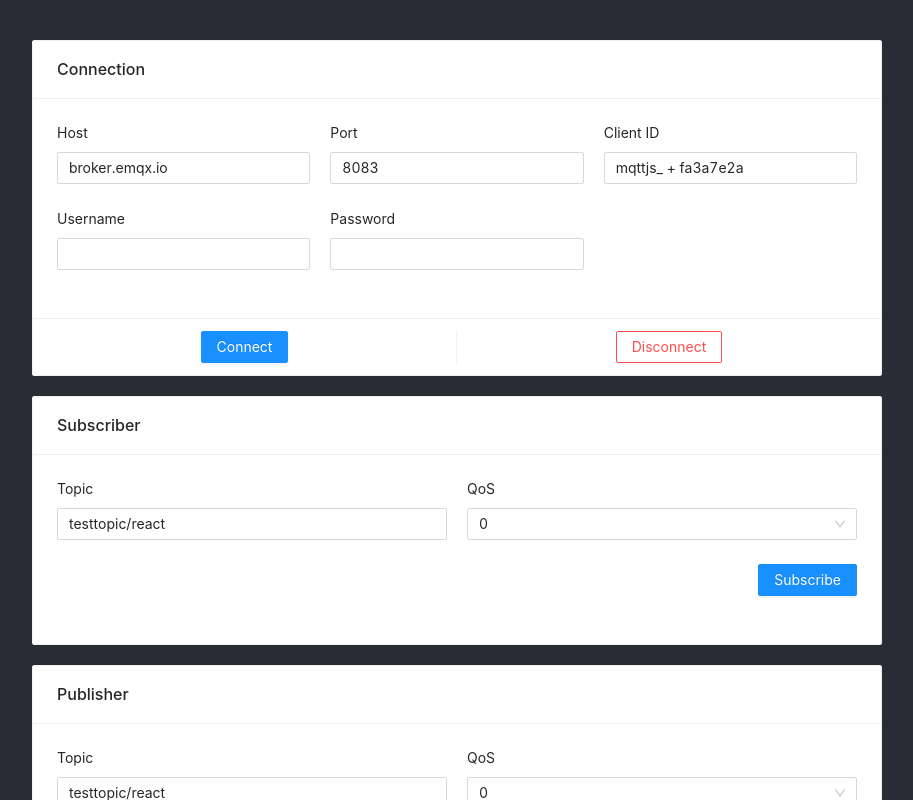
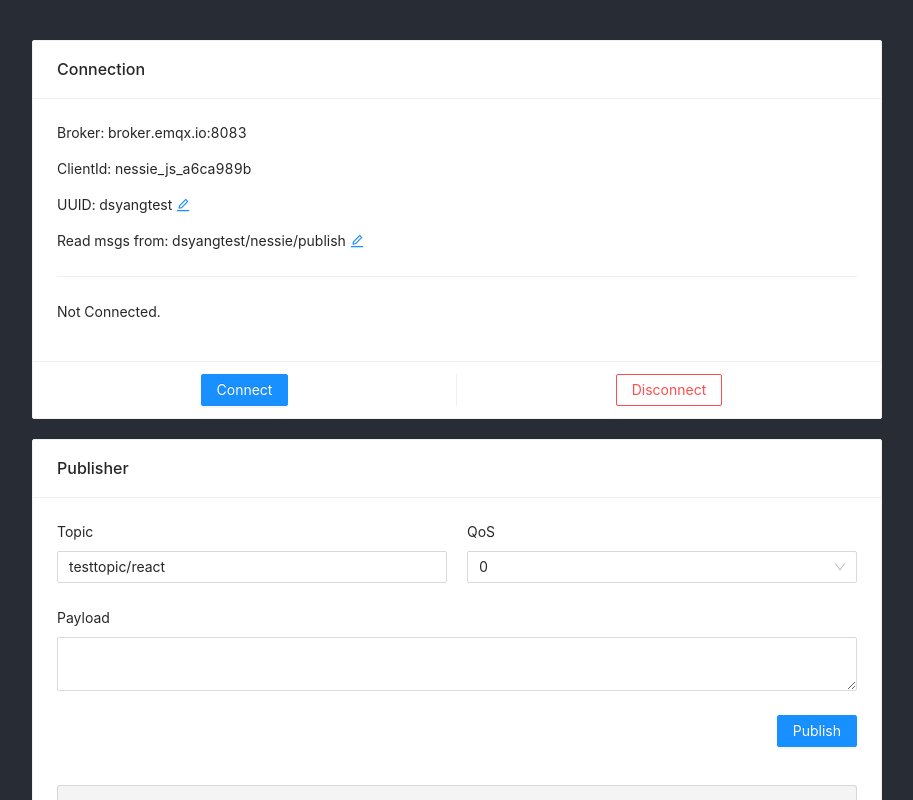
Before and after one commit to dsyang/nessie, a React (Create React App) app in the folder nessie_js/: page / in a window 1280 px wide. Shown: the top 800 px of the page, without its empty margins (183-1096 px from the left). Built offline with nearby package versions, Linux system fonts and the light colour scheme.

Commit message:
update connection card to subscribe and show editable values

```diff
--- a/nessie_js/src/components/Hook/Connection.js
+++ b/nessie_js/src/components/Hook/Connection.js
@@ -1,15 +1,18 @@
-import React from 'react';
-import { Card, Button, Form, Input, Row, Col } from 'antd';
+import React, { useEffect, useState } from 'react';
+import { Card, Button, Form, Typography, Divider } from 'antd';
+const { Paragraph } = Typography;
 
-const Connection = ({ connect, disconnect, connectBtn }) => {
+const Connection = ({ clientId, connect, disconnect, connectBtn, subscribe, unsubscribe, isSubed}) => {
+  const isConnected = connectBtn === 'Connected';
   const [form] = Form.useForm();
   const record = {
     host: 'broker.emqx.io',
-    clientId: `mqttjs_ + ${Math.random().toString(16).substr(2, 8)}`,
     port: 8083,
   };
-  const onFinish = (values) => {
-    const { host, clientId, port, username, password } = values;
+  const [topicUUID, setTopicUUID] = useState('dsyangtest');
+  const [subTopic, setSubTopic] = useState('nessie/publish');
+  const onFinish = () => {
+    const { host, port } = record;
     const url = `ws://${host}:${port}/mqtt`;
     const options = {
       keepalive: 30,
@@ -24,11 +27,9 @@ const Connection = ({ connect, disconnect, connectBtn }) => {
         qos: 0,
         retain: false
       },
-      rejectUnauthorized: false
+      rejectUnauthorized: false,
+      clientId: clientId
     };
-    options.clientId = clientId;
-    options.username = username;
-    options.password = password;
     connect(url, options);
   };
 
@@ -37,10 +38,23 @@ const Connection = ({ connect, disconnect, connectBtn }) => {
   };
 
   const handleDisconnect = () => {
+    unsubscribe({topic: subTopic})
     disconnect();
   };
 
-  const ConnectionForm = (
+  const subscriptionArgs = {
+    shouldSubscribe: isConnected && !isSubed,
+    topic: subTopic
+  }
+
+  useEffect( () => {
+    if (subscriptionArgs.shouldSubscribe) {
+      subscribe({ topic: subscriptionArgs.topic, qos: 0})
+    }
+  }, [subscriptionArgs, subscribe]);
+
+  const statusText = !isConnected ? "Not Connected." : (isSubed ? "Ready" : "Not Subscribed.")
+  const ConnectionInfo = (
     <Form
       layout="vertical"
       name="basic"
@@ -48,48 +62,17 @@ const Connection = ({ connect, disconnect, connectBtn }) => {
       initialValues={record}
       onFinish={onFinish}
     >
-      <Row gutter={20}>
-        <Col span={8}>
-          <Form.Item
-            label="Host"
-            name="host"
-          >
-            <Input />
-          </Form.Item>
-        </Col>
-        <Col span={8}>
-          <Form.Item
-            label="Port"
-            name="port"
-          >
-            <Input />
-          </Form.Item>
-        </Col>
-        <Col span={8}>
-          <Form.Item
-            label="Client ID"
-            name="clientId"
-          >
-            <Input />
-          </Form.Item>
-        </Col>
-        <Col span={8}>
-          <Form.Item
-            label="Username"
-            name="username"
-          >
-            <Input />
-          </Form.Item>
-        </Col>
-        <Col span={8}>
-          <Form.Item
-            label="Password"
-            name="password"
-          >
-            <Input />
-          </Form.Item>
-        </Col>
-      </Row>
+      <Typography>
+        <Paragraph> Broker: {record.host}:{record.port}</Paragraph>
+        <Paragraph> ClientId: {clientId}</Paragraph>
+        <Typography.Text>UUID: </Typography.Text>
+        <Typography.Text editable={{onChange: setTopicUUID}}>{topicUUID}</Typography.Text>
+        <Paragraph></Paragraph>
+        <Typography.Text>Read msgs from: {topicUUID}/</Typography.Text>
+        <Typography.Text editable={{onChange: setSubTopic}}>{subTopic}</Typography.Text>
+        <Divider />
+        <Paragraph>{statusText}</Paragraph>
+      </Typography>
     </Form>
   )
 
@@ -97,11 +80,11 @@ const Connection = ({ connect, disconnect, connectBtn }) => {
     <Card
       title="Connection"
       actions={[
-        <Button type="primary" onClick={handleConnect}>{connectBtn}</Button>,
+        <Button type="primary" onClick={handleConnect} disabled={isConnected}>{connectBtn}</Button>,
         <Button danger onClick={handleDisconnect}>Disconnect</Button>
       ]}
     >
-      {ConnectionForm}
+      {ConnectionInfo}
     </Card>
   );
 }
--- a/nessie_js/src/components/Hook/Subscriber.js
+++ /dev/null
@@ -1,75 +0,0 @@
-import React, { useContext } from 'react';
-import { Card, Form, Input, Row, Col, Button, Select } from 'antd';
-import { QosOption } from './index'
-
-const Subscriber = ({ sub, unSub, showUnsub }) => {
-  const [form] = Form.useForm();
-  const qosOptions = useContext(QosOption);
-
-  const record = {
-    topic: 'testtopic/react',
-    qos: 0,
-  };
-
-  const onFinish = (values) => {
-    sub(values);
-  };
-
-  const handleUnsub = () => {
-    const values = form.getFieldsValue();
-    unSub(values);
-  };
-
-  const SubForm = (
-    <Form
-      layout="vertical"
-      name="basic"
-      form={form}
-      initialValues={record}
-      onFinish={onFinish}
-    >
-      <Row gutter={20}>
-        <Col span={12}>
-          <Form.Item
-            label="Topic"
-            name="topic"
-          >
-            <Input />
-          </Form.Item>
-        </Col>
-        <Col span={12}>
-          <Form.Item
-            label="QoS"
-            name="qos"
-          >
-            <Select options={qosOptions} />
-          </Form.Item>
-        </Col>
-        <Col span={8} offset={16} style={{ textAlign: 'right' }}>
-          <Form.Item>
-            <Button type="primary" htmlType="submit">
-              Subscribe
-            </Button>
-            {
-              showUnsub ?
-                <Button type="danger" style={{ marginLeft: '10px' }} onClick={handleUnsub}>
-                  Unsubscribe
-                </Button>
-                : null
-            }
-          </Form.Item>
-        </Col>
-      </Row>
-    </Form>
-  )
-
-  return (
-    <Card
-      title="Subscriber"
-    >
-      {SubForm}
-    </Card>
-  );
-}
-
-export default Subscriber;
--- a/nessie_js/src/components/Hook/index.js
+++ b/nessie_js/src/components/Hook/index.js
@@ -1,7 +1,6 @@
 import React, { createContext, useEffect, useState } from 'react';
 import Connection from './Connection';
 import Publisher from './Publisher';
-import Subscriber from './Subscriber';
 import Receiver from './Receiver';
 import mqtt from 'mqtt';
 
@@ -20,14 +19,17 @@ const qosOption = [
 ];
 
 const HookMqtt = () => {
+  const [clientId, setClientId] = useState(`nessie_js_${Math.random().toString(16).substr(2, 8)}`)
   const [client, setClient] = useState(null);
   const [isSubed, setIsSub] = useState(false);
   const [payload, setPayload] = useState({});
   const [connectStatus, setConnectStatus] = useState('Connect');
 
   const mqttConnect = (host, mqttOption) => {
-    setConnectStatus('Connecting');
-    setClient(mqtt.connect(host, mqttOption));
+    if (client === null || !client.connected) {
+      setConnectStatus('Connecting');
+      setClient(mqtt.connect(host, mqttOption));
+    }
   };
 
   useEffect(() => {
@@ -69,7 +71,7 @@ const HookMqtt = () => {
   }
 
   const mqttSub = (subscription) => {
-    if (client) {
+    if (client && !client.disconnecting) {
       const { topic, qos } = subscription;
       client.subscribe(topic, { qos }, (error) => {
         if (error) {
@@ -95,9 +97,15 @@ const HookMqtt = () => {
   };
   return (
     <>
-      <Connection connect={mqttConnect} disconnect={mqttDisconnect} connectBtn={connectStatus} />
+      <Connection
+        clientId={clientId}
+        connect={mqttConnect}
+        disconnect={mqttDisconnect}
+        connectBtn={connectStatus}
+        subscribe={mqttSub}
+        unsubscribe={mqttUnSub}
+        isSubed={isSubed}/>
       <QosOption.Provider value={qosOption}>
-        <Subscriber sub={mqttSub} unSub={mqttUnSub} showUnsub={isSubed} />
         <Publisher publish={mqttPublish} />
       </QosOption.Provider>
       <Receiver payload={payload} />
```
